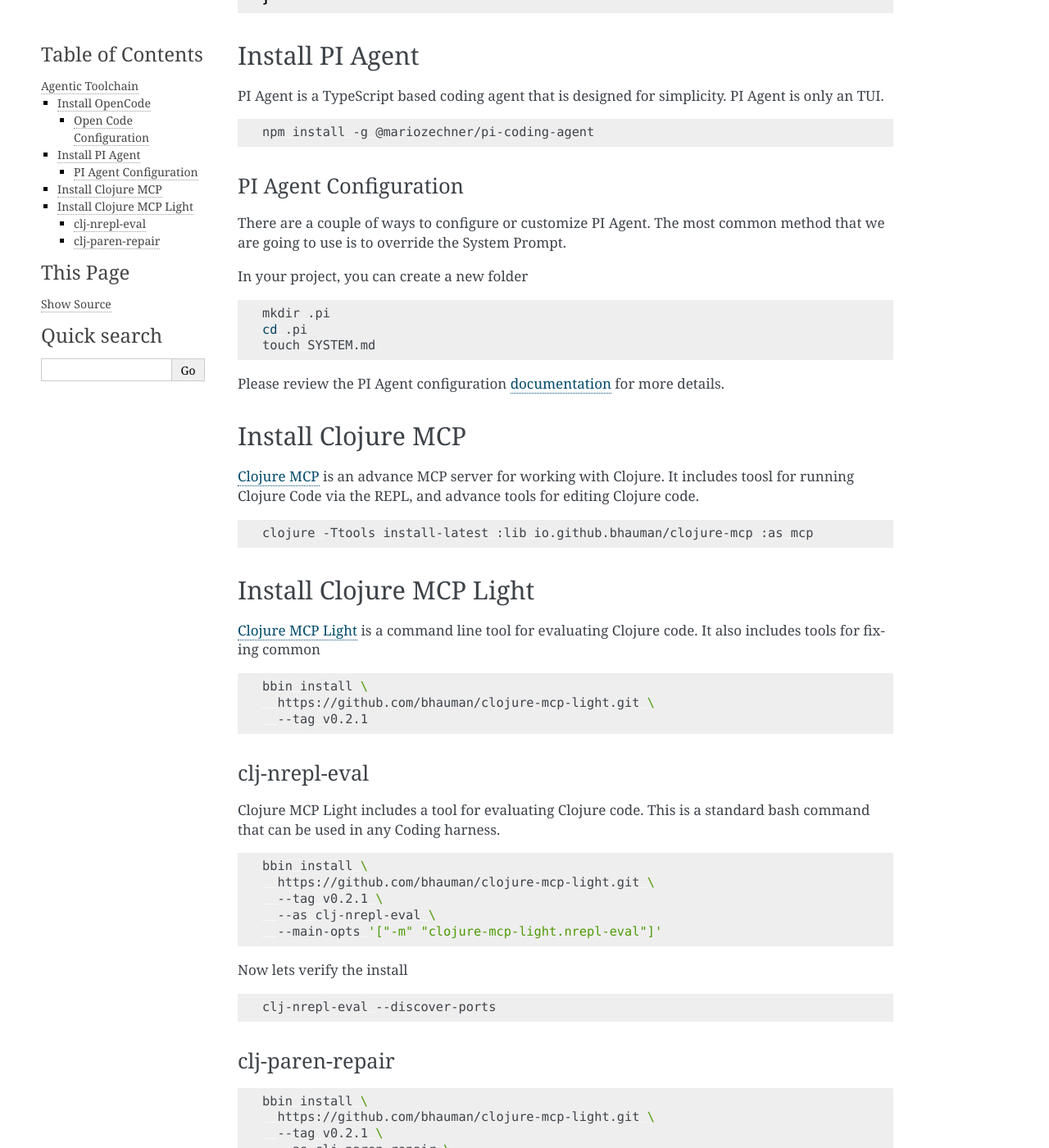
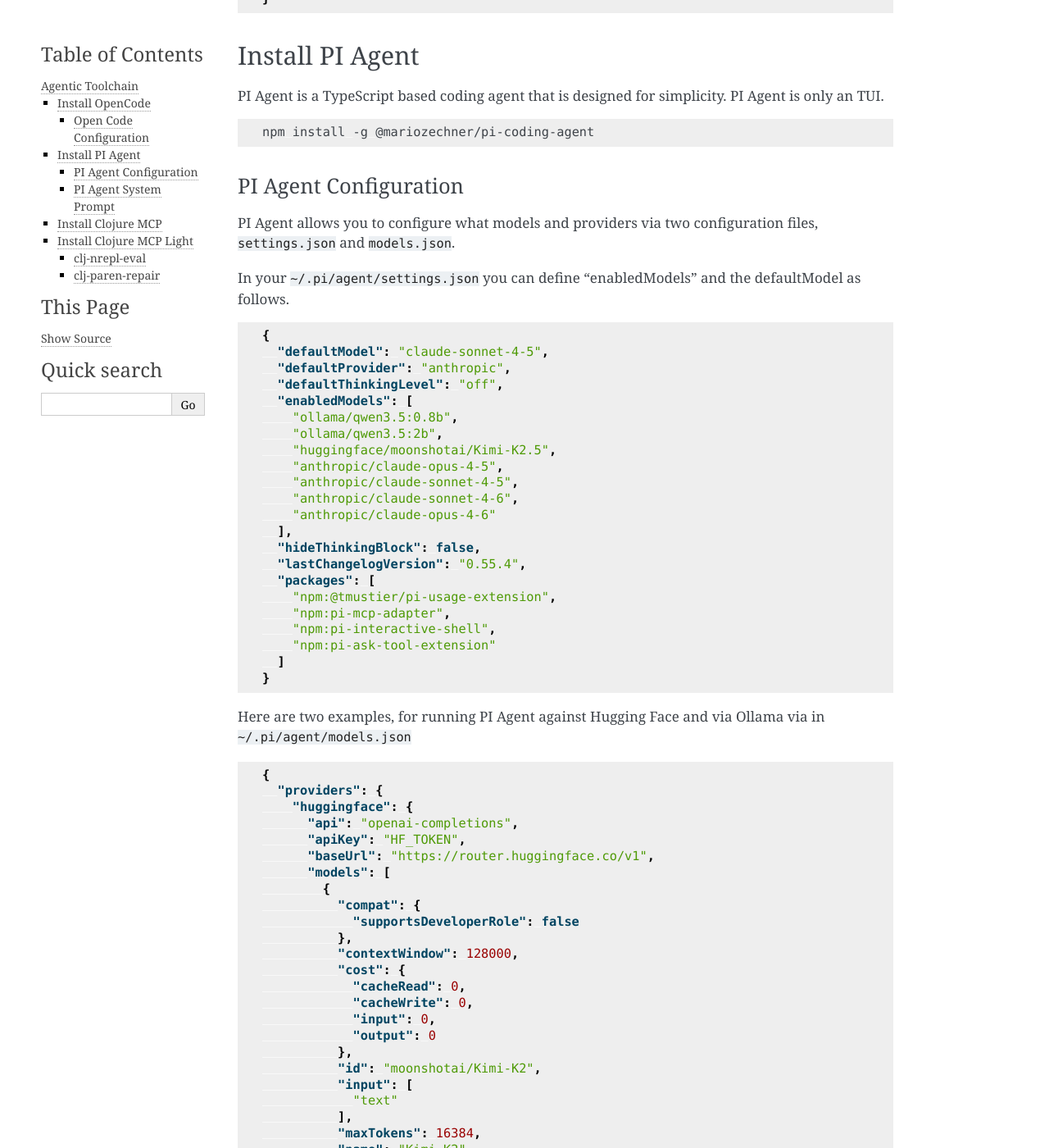
Before and after one commit to iwillig/agentic-engineering-with-clojure, a Sphinx documentation site: the page built from source/agentic-toolchain.rst, in a window 1280 px wide and 1400 px high, scrolled down 1410 px. Shown: the whole window at 82% size. Built offline with Sphinx 7.4.7, drawn with Linux system fonts in a browser that asks for light colours; some of the changed text lies outside the part shown.

Commit message:
Add configuration for PI Agent
This change adds more details on how to configure PI Agent. Includes
examples for running Open Weight models on hugging face and local
models via Ollama

```diff
--- a/source/agentic-toolchain.rst
+++ b/source/agentic-toolchain.rst
@@ -93,11 +93,93 @@
 PI Agent Configuration
 ^^^^^^^^^^^^^^^^^^^^^^
 
-There are a couple of ways to configure or customize PI Agent. The
-most common method that we are going to use is to override the System
-Prompt.
+PI Agent allows you to configure what models and providers via two
+configuration files, ``settings.json`` and ``models.json``.
 
-In your project, you can create a new folder
+In your ``~/.pi/agent/settings.json`` you can define "enabledModels"
+and the defaultModel as follows.
+
+.. code-block:: json
+
+    {
+      "defaultModel": "claude-sonnet-4-5",
+      "defaultProvider": "anthropic",
+      "defaultThinkingLevel": "off",
+      "enabledModels": [
+        "ollama/qwen3.5:0.8b",
+        "ollama/qwen3.5:2b",
+        "huggingface/moonshotai/Kimi-K2.5",
+        "anthropic/claude-opus-4-5",
+        "anthropic/claude-sonnet-4-5",
+        "anthropic/claude-sonnet-4-6",
+        "anthropic/claude-opus-4-6"
+      ],
+      "hideThinkingBlock": false,
+      "lastChangelogVersion": "0.55.4",
+      "packages": [
+        "npm:@tmustier/pi-usage-extension",
+        "npm:pi-mcp-adapter",
+        "npm:pi-interactive-shell",
+        "npm:pi-ask-tool-extension"
+      ]
+    }
+
+Here are two examples, for running PI Agent against Hugging Face and
+via Ollama via in ``~/.pi/agent/models.json``
+
+.. code-block:: json
+
+    {
+      "providers": {
+        "huggingface": {
+          "api": "openai-completions",
+          "apiKey": "HF_TOKEN",
+          "baseUrl": "https://router.huggingface.co/v1",
+          "models": [
+            {
+              "compat": {
+                "supportsDeveloperRole": false
+              },
+              "contextWindow": 128000,
+              "cost": {
+                "cacheRead": 0,
+                "cacheWrite": 0,
+                "input": 0,
+                "output": 0
+              },
+              "id": "moonshotai/Kimi-K2",
+              "input": [
+                "text"
+              ],
+              "maxTokens": 16384,
+              "name": "Kimi K2",
+              "reasoning": true
+            }
+          ]
+        },
+        "ollama": {
+          "api": "openai-completions",
+          "apiKey": "ollama",
+          "baseUrl": "http://127.0.0.1:11434/v1",
+          "models": [
+            {
+              "id": "qwen3.5:0.8b"
+            },
+            {
+              "id": "qwen3.5:2b"
+            }
+          ]
+        }
+      }
+    }
+
+
+
+PI Agent System Prompt
+^^^^^^^^^^^^^^^^^^^^^^
+
+We want to override the default system prompt for Clojure
+development. In your application project, you can create a new folder.
 
 .. code-block:: bash
 
```
